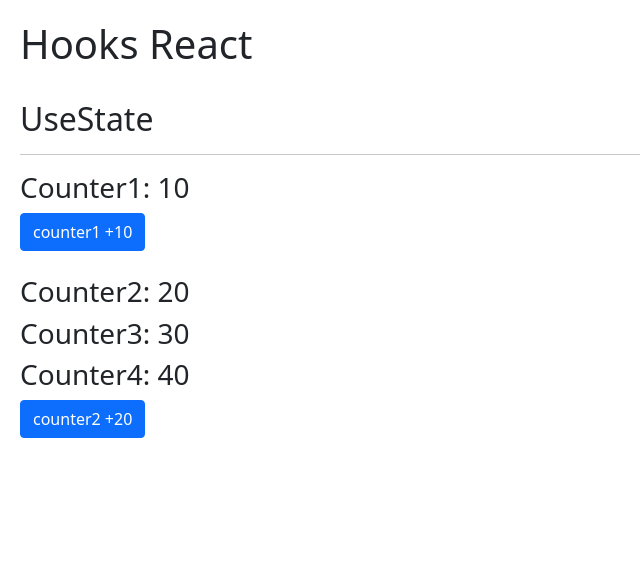
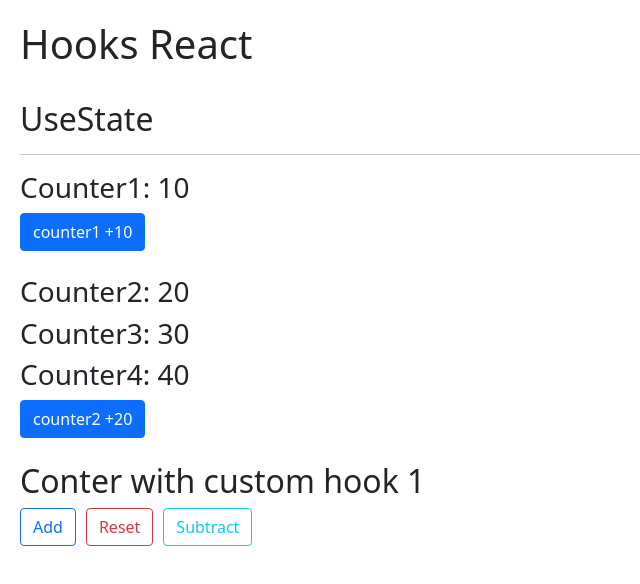
Before and after one commit to mundoenrique/05-react-hook-app, a React (Vite) app: page / in a window 1280 px wide. Shown: the top 584 px of the page, without its empty margins (0-640 px from the left). Built offline with nearby package versions, Linux system fonts and the light colour scheme.

Commit message:
CounterWithCustomHook

```diff
--- /dev/null
+++ b/src/01-UseState/CounterWithCustomHook.jsx
@@ -0,0 +1,20 @@
+import { useCounter } from '../hooks/useCounter';
+
+export default function CounterWithCustomHook() {
+	const { counter, increment, decrement, reset } = useCounter(1);
+
+	return (
+		<>
+			<h2>Conter with custom hook {counter}</h2>
+			<button className="btn btn-outline-primary" onClick={() => increment()}>
+				Add
+			</button>
+			<button className="btn btn-outline-danger" onClick={reset}>
+				Reset
+			</button>
+			<button className="btn btn-outline-info" onClick={() => decrement()}>
+				Subtract
+			</button>
+		</>
+	);
+}
--- a/src/App.jsx
+++ b/src/App.jsx
@@ -1,4 +1,5 @@
 import CounterApp from './01-UseState/CounterApp';
+import CounterWithCustomHook from './01-UseState/CounterWithCustomHook';
 
 export default function App() {
 	return (
@@ -6,6 +7,9 @@ export default function App() {
 			<h1>Hooks React</h1>
 			<br />
 			<CounterApp />
+			<br />
+			<br />
+			<CounterWithCustomHook />
 		</>
 	);
 }
--- /dev/null
+++ b/src/hooks/useCounter.js
@@ -0,0 +1,19 @@
+import { useState } from 'react';
+
+export function useCounter(intialCounter = 10) {
+	const [counter, setCounter] = useState(intialCounter);
+
+	const increment = (add = 1) => {
+		setCounter(counter + add);
+	};
+
+	const decrement = (subtract = 1) => {
+		setCounter(counter - subtract);
+	};
+
+	const reset = () => {
+		setCounter(intialCounter);
+	};
+
+	return { counter, increment, decrement, reset };
+}
```
